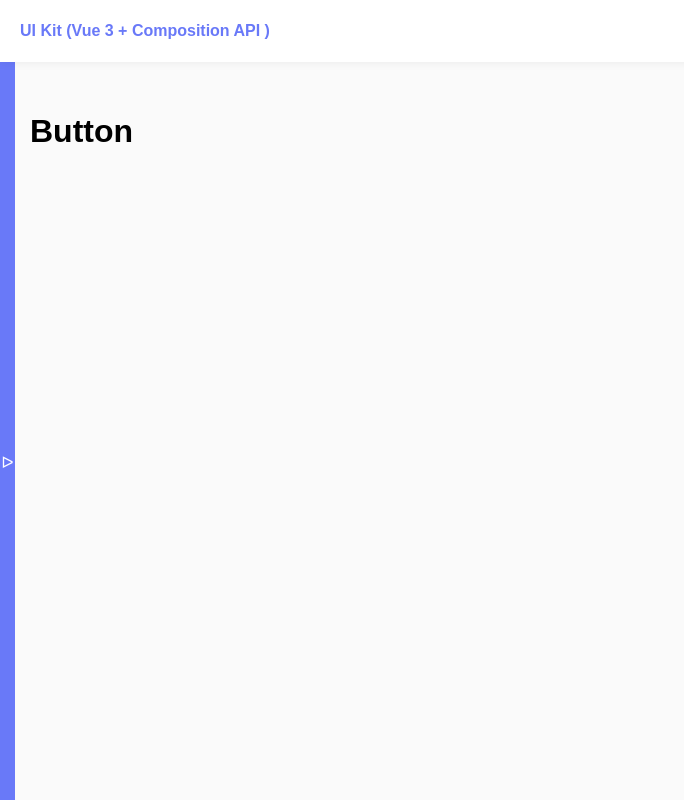
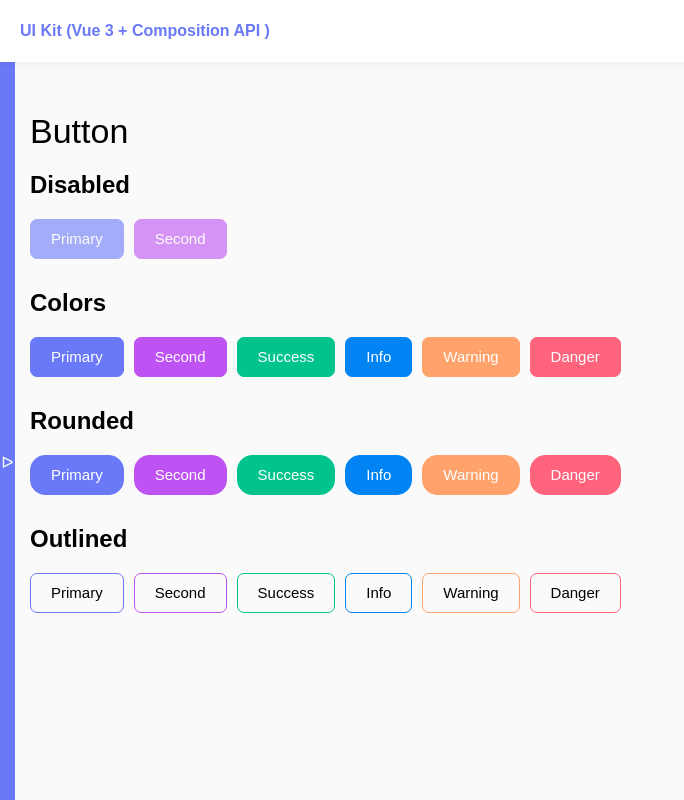
Before and after one commit to yuKalashnikova2/UI-Kit-Vue-3, a Vue app: page /button in a window 1280 px wide. Shown: the whole page, without its empty margins (0-684 px from the left). Built offline with nearby package versions, Linux system fonts and the light colour scheme.

Commit message:
feat(components): Button

```diff
--- a/src/App.vue
+++ b/src/App.vue
@@ -47,7 +47,7 @@ const toggleOpen = () => {
   position: fixed;
   left: 0;
   width: 15px;
-  background-color: var(--primary-color);
+  background-color: var(--primary);
   height: 100%;
   top: 62px;
   z-index: 1;
--- /dev/null
+++ b/src/components/Button.vue
@@ -0,0 +1,121 @@
+<script setup>
+const props = defineProps({
+  label: {
+    type: String,
+    default: 'Button',
+  },
+  color: {
+    type: String,
+    default: 'primary',
+  },
+  rounded: {
+    type: Boolean,
+    required: false,
+  },
+  disabled: {
+    type: Boolean,
+    required: false,
+  },
+  outlined: {
+    type: Boolean,
+    required: false,
+  },
+})
+</script>
+
+<template>
+  <div>
+    <button
+      :class="[
+        'btn',
+        `btn_${color}`,
+        { btn_rounded: rounded },
+        { btn_outlined: outlined },
+      ]"
+      :disabled="disabled"
+    >
+      {{ label }}
+    </button>
+  </div>
+</template>
+
+<style lang="scss" scoped>
+.btn {
+  margin-right: 10px;
+  margin-bottom: 10px;
+  padding: 0 20px;
+  height: 40px;
+  color: #fff;
+  border-radius: 7px;
+  border: none;
+  cursor: pointer;
+  font-size: 15px;
+  transition: 0.2s;
+  &_primary {
+    background: var(--primary);
+    border: 1px solid var(--primary);
+    &:enabled:hover {
+      background: var(--primary-hover);
+    }
+  }
+  &_second {
+    background: var(--second);
+    border: 1px solid var(--second);
+    &:enabled:hover {
+      background: var(--second-hover);
+    }
+  }
+  &_success {
+    background: var(--success);
+    border: 1px solid var(--success);
+    &:enabled:hover {
+      background: var(--success-hover);
+    }
+  }
+  &_info {
+    background: var(--info);
+    border: 1px solid var(--info);
+    &:enabled:hover {
+      background: var(--info-hover);
+    }
+  }
+  &_warning {
+    background: var(--warning);
+    border: 1px solid var(--warning);
+    &:enabled:hover {
+      background: var(--warning-hover);
+    }
+  }
+  &_danger {
+    background: var(--danger);
+    border: 1px solid var(--danger);
+    &:enabled:hover {
+      background: var(--danger-hover);
+    }
+  }
+  &:disabled {
+    opacity: 0.6;
+    cursor: default;
+  }
+  &_rounded {
+    border-radius: 15px;
+  }
+  &_outlined {
+    background: transparent;
+    color: #000;
+    &:hover {
+      color: #fff;
+    }
+  }
+  &_icon {
+    padding: 0;
+    width: 40px;
+    height: 40px;
+    border-radius: 50%;
+  }
+  &_large {
+    height: 48px;
+    padding: 0 30px;
+  }
+}
+</style>
--- a/src/styles/global.scss
+++ b/src/styles/global.scss
@@ -1,8 +1,17 @@
 :root {
-    --primary-color: #6979f8;
-    --primary-color-hover: #a5affb;
-    --second-color: #be52f2;
-}
+    --primary: #6979f8;
+    --primary-hover: #A5AFFB;
+    --second: #BE52F2;
+    --second-hover: #DBA5F5;
+    --success: #00C48C;
+    --success-hover: #7DDFC3;
+    --info: #0084F4;
+    --info-hover: #66B5F8;
+    --warning: #FFA26B;
+    --warning-hover: #FFC7A6;
+    --danger: #FF647C;
+    --danger-hover: #FDAFBB;
+  }
 
 * {
     box-sizing: border-box;
@@ -14,6 +23,6 @@ body {
 }
 
 a {
-    color: var(--primary-color);
+    color: var(--primary);
     text-decoration: none;
 }
--- a/src/views/Button.vue
+++ b/src/views/Button.vue
@@ -1,3 +1,49 @@
+<script setup>
+import Button from '../components/Button.vue'
+</script>
 <template>
-    <h1>Button</h1>
+  <h1 class="heading-1">Button</h1>
+  <h2>Disabled</h2>
+  <div class="line">
+    <Button label="Primary" color="primary" disabled />
+    <Button label="Second" color="second" disabled />
+  </div>
+
+  <h2>Colors</h2>
+  <div class="line">
+    <Button label="Primary" color="primary" />
+    <Button label="Second" color="second" />
+    <Button label="Success" color="success" />
+    <Button label="Info" color="info" />
+    <Button label="Warning" color="warning" />
+    <Button label="Danger" color="danger" />
+  </div>
+
+  <h2>Rounded</h2>
+  <div class="line">
+    <Button label="Primary" color="primary" rounded />
+    <Button label="Second" color="second" rounded />
+    <Button label="Success" color="success" rounded />
+    <Button label="Info" color="info" rounded />
+    <Button label="Warning" color="warning" rounded />
+    <Button label="Danger" color="danger" rounded />
+  </div>
+
+  <h2>Outlined</h2>
+  <div class="line">
+    <Button label="Primary" color="primary" outlined />
+    <Button label="Second" color="second" outlined />
+    <Button label="Success" color="success" outlined />
+    <Button label="Info" color="info" outlined />
+    <Button label="Warning" color="warning" outlined />
+    <Button label="Danger" color="danger" outlined />
+  </div>
 </template>
+
+<style lang="scss" scoped>
+.line {
+  display: flex;
+  flex-wrap: wrap;
+  margin-bottom: 20px;
+}
+</style>
```
